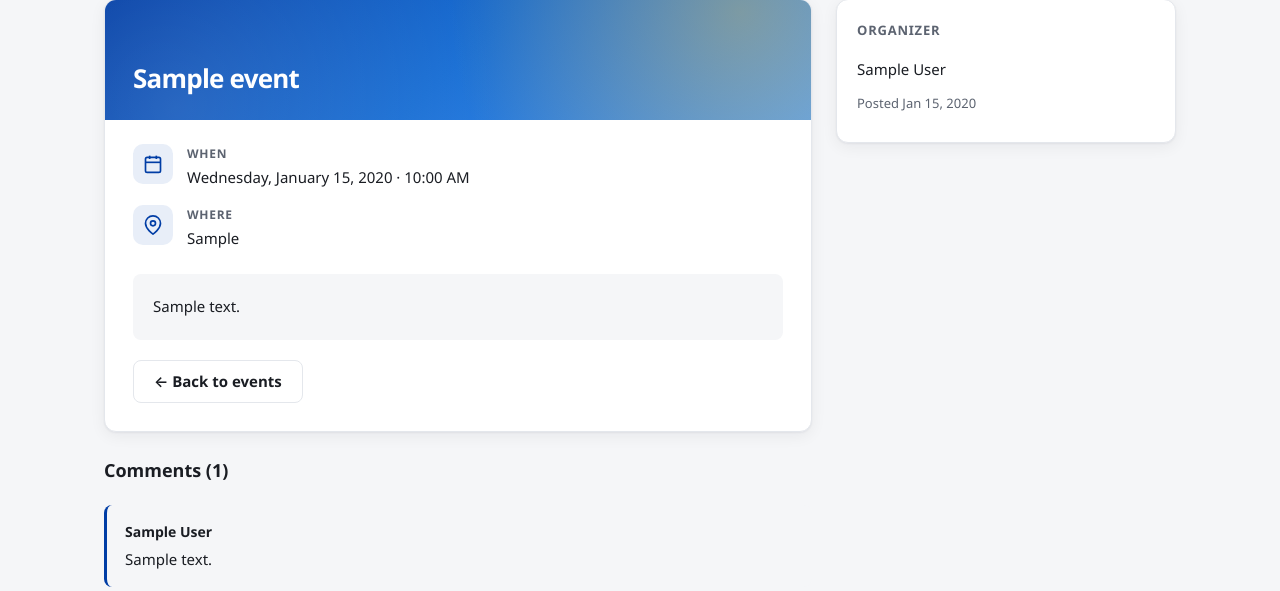
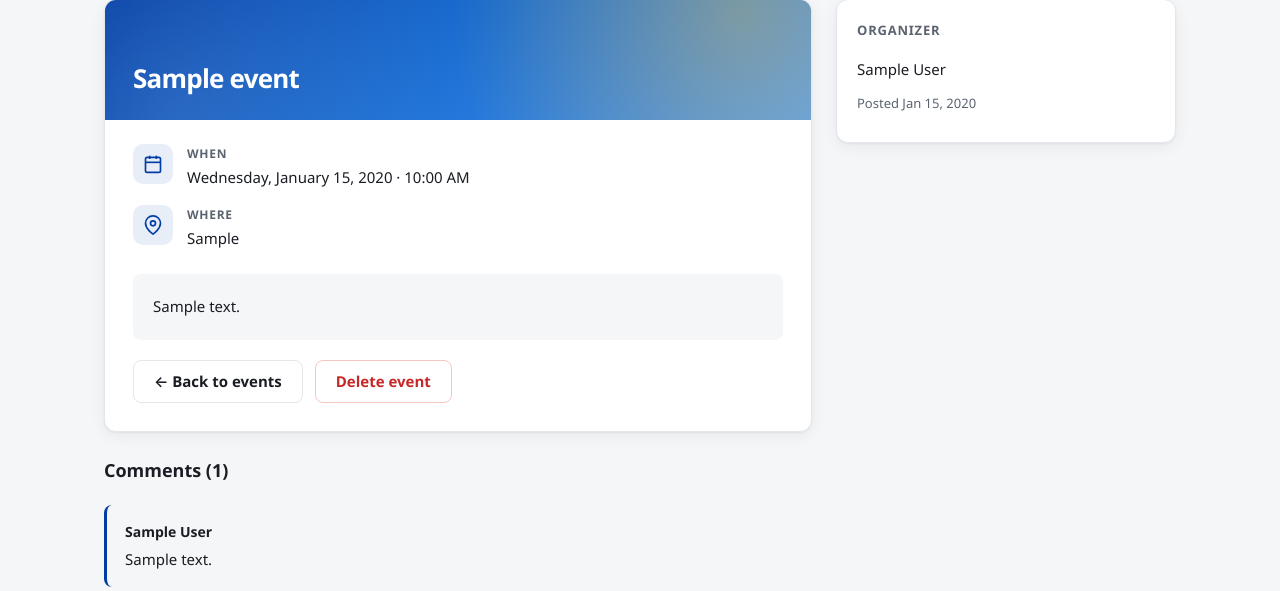
Before and after one commit to XiyuanWu/EventConnect, a Django app: page /events/1/ in a window 1280 px wide. Shown: the part 102-693 px from the top of the page. Run offline with Django 5.2, Linux system fonts and the light colour scheme; a user stored in the database is signed in; tables that the repository leaves empty hold one stand-in row (values such as "Sample post").

Commit message:
add feature

```diff
--- a/events/urls.py
+++ b/events/urls.py
@@ -7,6 +7,7 @@ app_name = "events"
 urlpatterns = [
     path("", views.event_list, name="event_list"),
     path("create/", views.event_create, name="event_create"),
+    path("<str:event_id>/delete/", views.event_delete, name="event_delete"),
+    path("<str:event_id>/comments/create/", views.comment_create, name="comment_create"),
     path("<str:event_id>/", views.event_detail, name="event_detail"),
-    path("<str:event_id>/comments/create/", views.comment_create, name="comment_create"),
 ]
--- a/events/views.py
+++ b/events/views.py
@@ -2,8 +2,10 @@
 Events views (minimal functional MVP).
 """
 
+from django.contrib import messages
 from django.contrib.auth.decorators import login_required
 from django.db.models import Count, Prefetch, Q
+from django.http import HttpResponseForbidden
 from django.shortcuts import get_object_or_404, redirect, render
 
 from .models import Event, EventComment
@@ -82,6 +84,18 @@ def event_create(request):
 
 
 @login_required
+def event_delete(request, event_id):
+    event = get_object_or_404(Event, pk=event_id)
+    if event.created_by != request.user:
+        return HttpResponseForbidden("You can only delete events you created.")
+    if request.method == "POST":
+        event.delete()
+        messages.success(request, "Event deleted.")
+        return redirect("events:event_list")
+    return redirect("events:event_detail", event_id=event_id)
+
+
+@login_required
 def comment_create(request, event_id):
     if request.method != "POST":
         return redirect("events:event_detail", event_id=event_id)
--- a/static/css/main.css
+++ b/static/css/main.css
@@ -257,11 +257,31 @@ a:hover {
   background: var(--primary-soft);
 }
 
+.btn--danger {
+  background: var(--surface);
+  color: var(--danger);
+  border: 1px solid #f5c6c2;
+}
+
+.btn--danger:hover {
+  background: var(--danger-soft);
+  color: var(--danger);
+}
+
 .btn-group {
   display: flex;
   flex-wrap: wrap;
   gap: 0.75rem;
   margin-top: 1rem;
+}
+
+.btn-group form {
+  display: flex;
+  margin: 0;
+}
+
+.detail-actions {
+  margin-top: 0;
 }
 
 /* ── Alerts & banners ── */
--- a/templates/base.html
+++ b/templates/base.html
@@ -5,7 +5,7 @@
   <meta charset="utf-8">
   <meta name="viewport" content="width=device-width, initial-scale=1">
   <title>{% block title %}EventConnect{% endblock %} · UCR Campus Events</title>
-  <link rel="stylesheet" href="{% static 'css/main.css' %}?v=2">
+  <link rel="stylesheet" href="{% static 'css/main.css' %}?v=3">
   {% block extra_css %}{% endblock %}
 </head>
 <body>
--- a/templates/events/event_detail.html
+++ b/templates/events/event_detail.html
@@ -38,7 +38,19 @@
 
           <div class="detail-description">{{ event.description }}</div>
 
-          <a href="{% url 'events:event_list' %}" class="btn btn--secondary">← Back to events</a>
+          <div class="btn-group detail-actions">
+            <a href="{% url 'events:event_list' %}" class="btn btn--secondary">← Back to events</a>
+            {% if user.is_authenticated and user == event.created_by %}
+              <form
+                method="post"
+                action="{% url 'events:event_delete' event.id %}"
+                onsubmit="return confirm('Delete this event? All comments will be removed. This cannot be undone.');"
+              >
+                {% csrf_token %}
+                <button type="submit" class="btn btn--danger">Delete event</button>
+              </form>
+            {% endif %}
+          </div>
         </div>
       </article>
 
--- a/templates/events/event_list.html
+++ b/templates/events/event_list.html
@@ -13,6 +13,12 @@
       </div>
     {% endif %}
   </div>
+
+  {% if messages %}
+    {% for message in messages %}
+      <div class="alert alert--{% if message.tags %}{{ message.tags }}{% else %}success{% endif %}">{{ message }}</div>
+    {% endfor %}
+  {% endif %}
 
   {% if not user.is_authenticated %}
     <div class="banner-cta">
```
